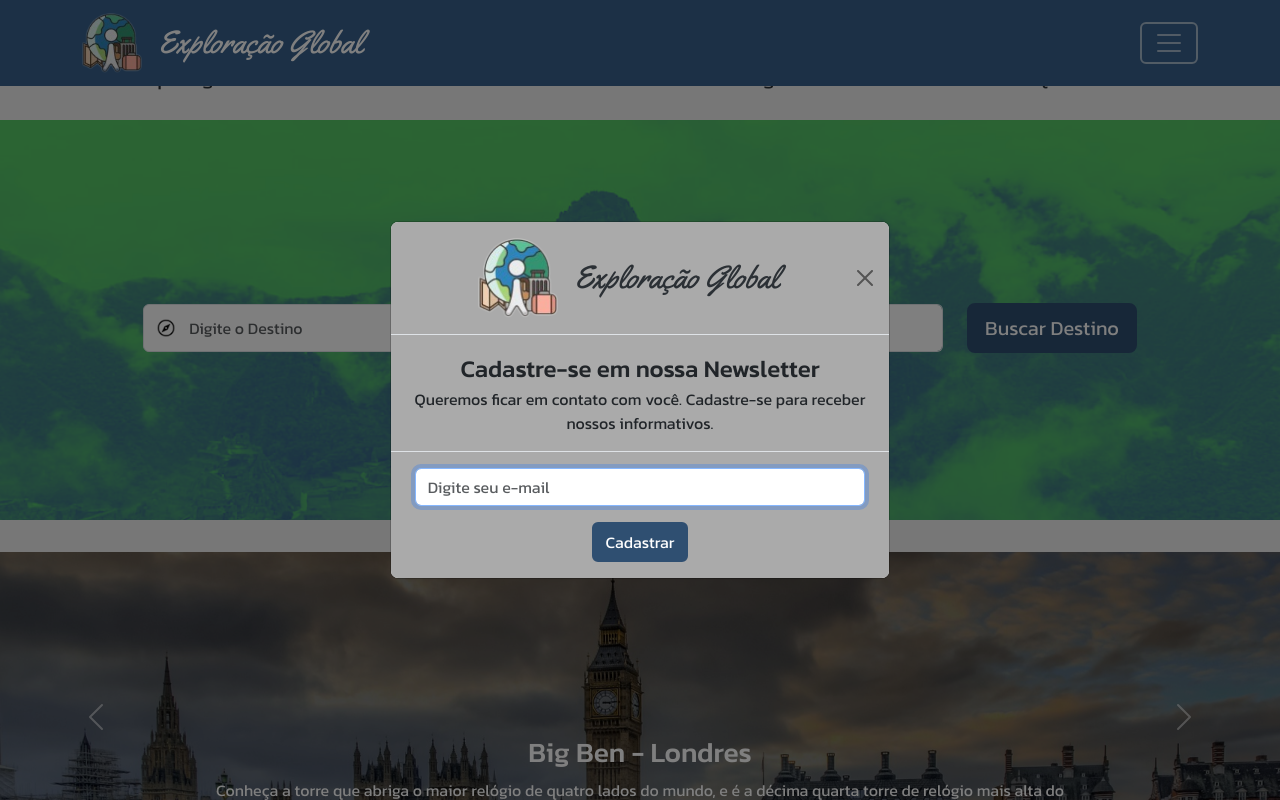
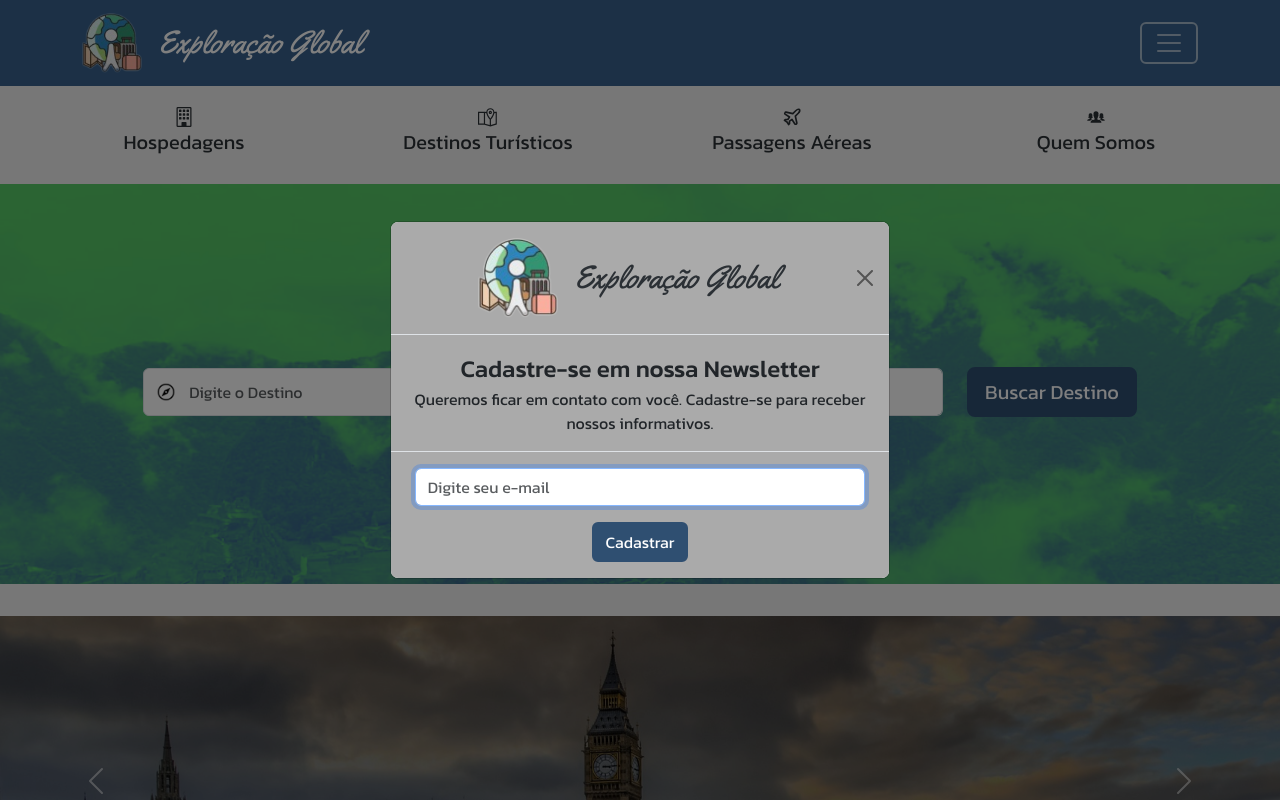
Before and after one commit to EversonVieiradeLima/Exploracao-Global, a React (Create React App) app: page / in a window 1280 px wide. Shown: the top 800 px of the page. Built offline with nearby package versions, Linux system fonts and the light colour scheme.

Commit message:
Adicionando altura no Header

```diff
--- a/src/Components/Header/Header.jsx
+++ b/src/Components/Header/Header.jsx
@@ -1,5 +1,7 @@
 import React from "react";
 import NavBar from "../Navbar";
+
+import "./style.css"
 
 export default function Header() {
    return (
--- /dev/null
+++ b/src/Components/Header/style.css
@@ -0,0 +1,3 @@
+header {
+   height: 4rem;
+}
```
